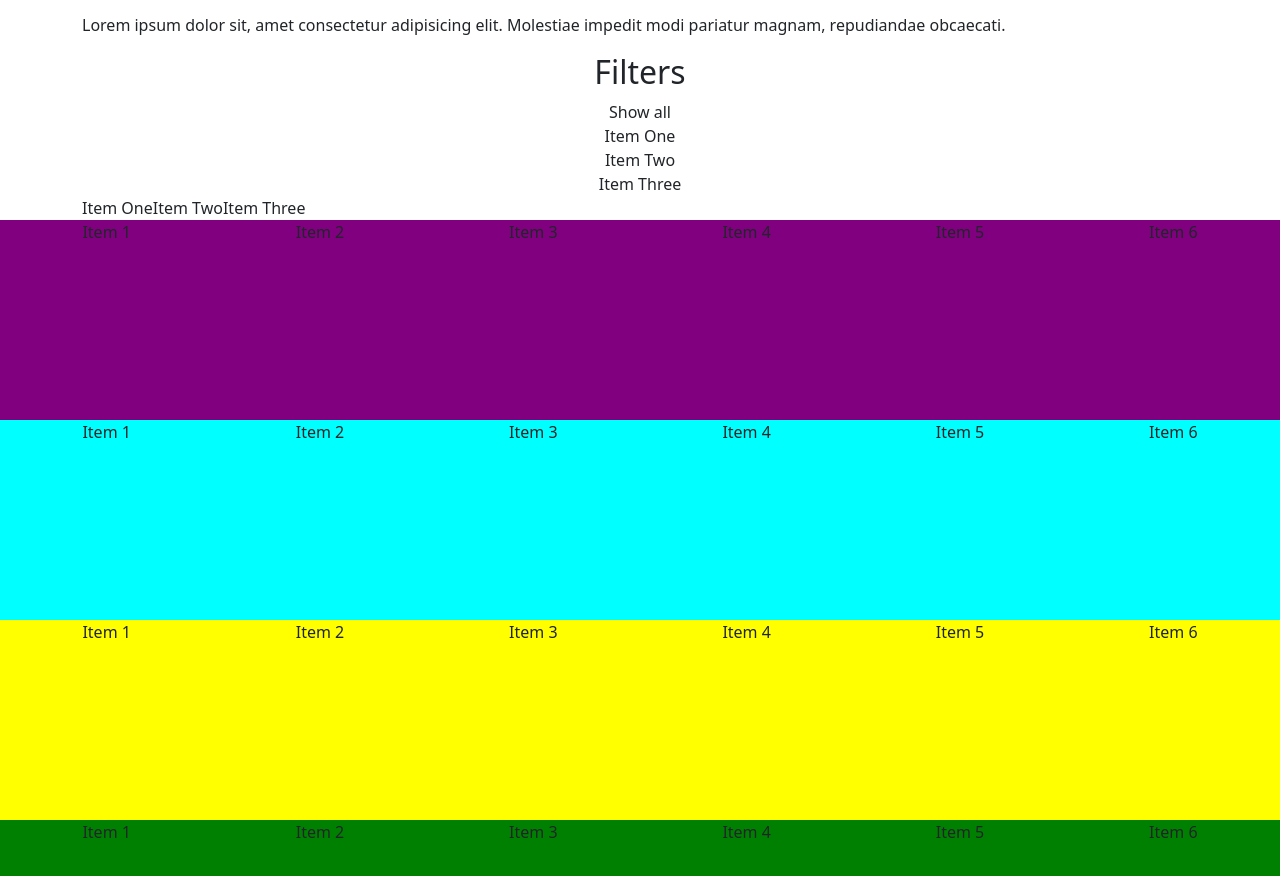
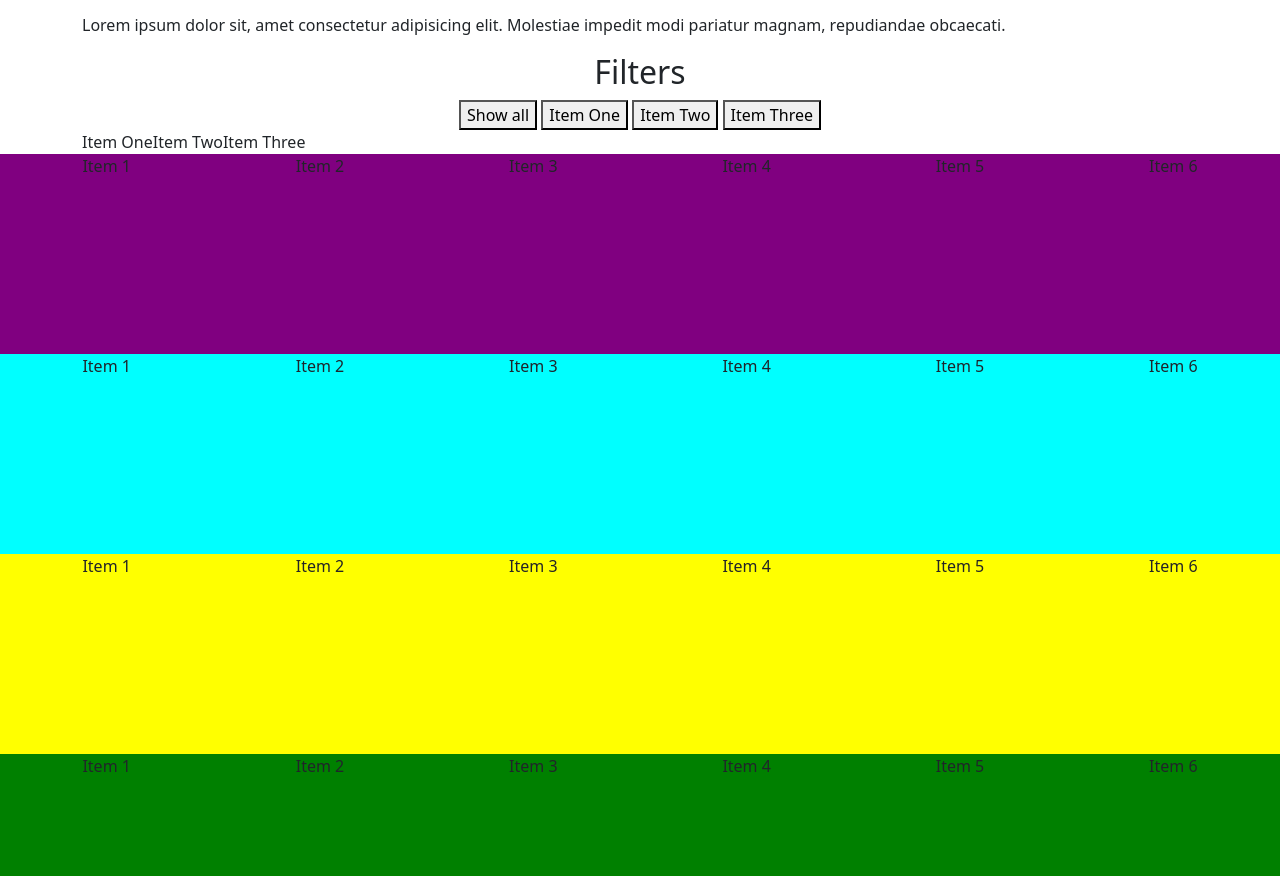
Before and after one commit to raulgonzalez77/imed1316-spring2024-blended, a plain HTML site: page index.html in a window 1280 px wide. Shown: the part 1564-2440 px from the top of the page. Drawn offline with nearby package versions, Linux system fonts and the light colour scheme; a script that the page names is missing; a web font is replaced by a local one.

Commit message:
updated div

```diff
--- a/index.html
+++ b/index.html
@@ -180,18 +180,18 @@
   <!-- Begin Isotope Filter -->
 <div class="container text-center">
 <h2>Filters</h2>
-    <div class="button is-checked btn-isotope" data-filter="*">
+    <button class="button is-checked btn-isotope" data-filter="*">
       Show all
-    </div>
-    <div class="button is-checked btn-isotope" data-filter=".item-1">
+    </button>
+    <button class="button is-checked btn-isotope" data-filter=".item-1">
       Item One
-    </div>
-    <div class="button is-checked btn-isotope" data-filter=".item-2">
+    </button>
+    <button class="button is-checked btn-isotope" data-filter=".item-2">
       Item Two
-    </div>
-    <div class="button is-checked btn-isotope" data-filter=".item-3">
+    </button>
+    <button class="button is-checked btn-isotope" data-filter=".item-3">
       Item Three
-    </div>
+    </button>
     <div class="row">
       <div class="grid">
         <div class="element-item item-1">Item One</div>
```
